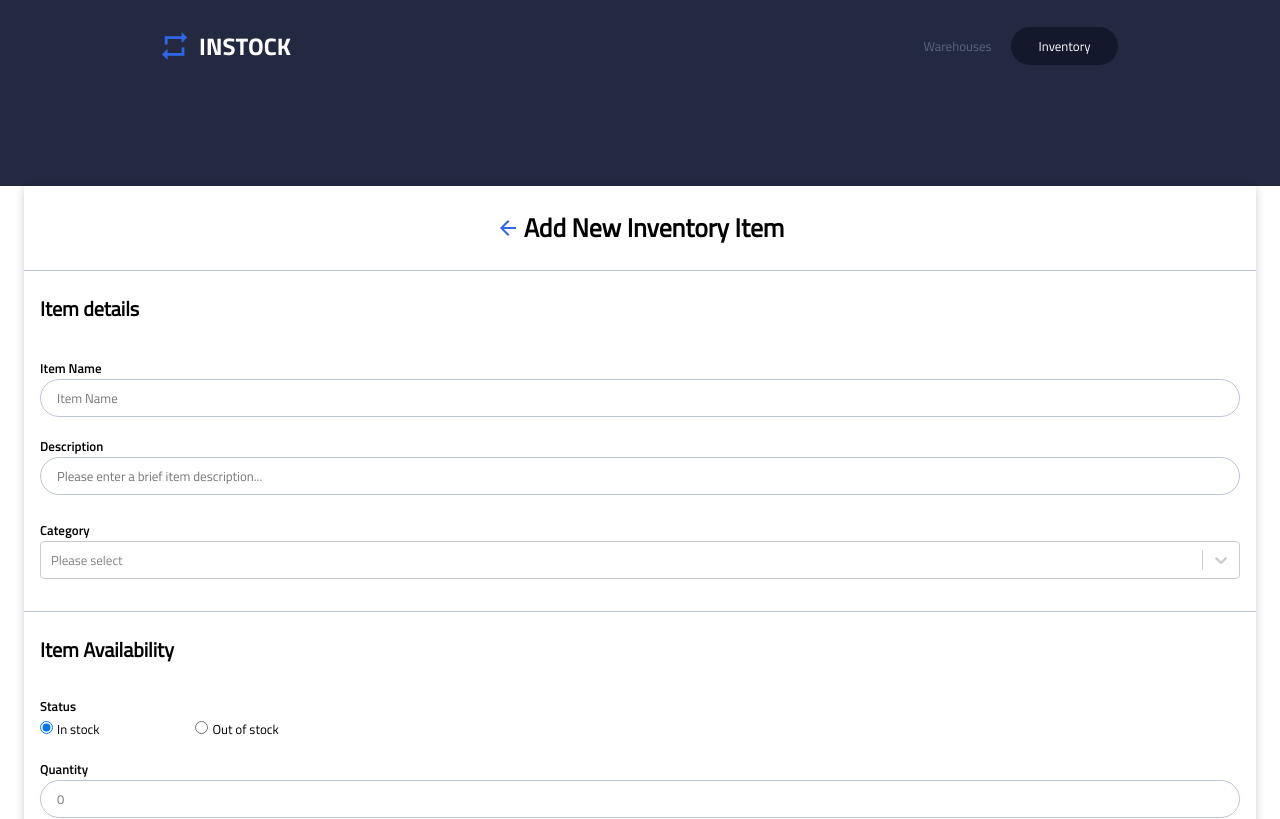
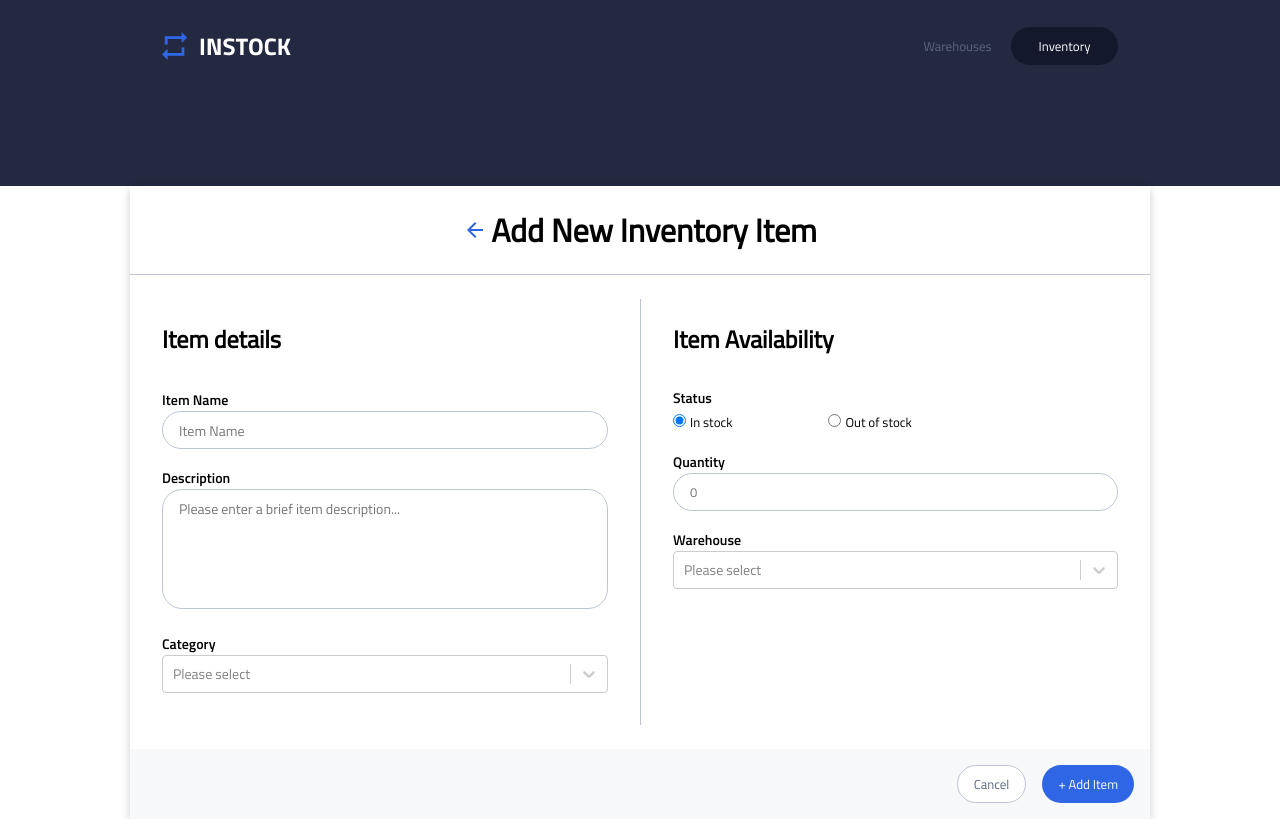
Before and after one commit to seanyang20/InStock, a React (Create React App) app in the folder client/: page /inventories/add in a window 1280 px wide. Shown: the top 819 px of the page. Built offline with nearby package versions, Linux system fonts and the light colour scheme; no server answers.

Commit message:
finish validation styling

```diff
--- a/client/src/pages/AddInventory/AddInventory.js
+++ b/client/src/pages/AddInventory/AddInventory.js
@@ -75,7 +75,6 @@ export default function AddInventory() {
     const { itemName, itemDescription, quantity } = event.target;
     const status = inStock ? "In Stock" : "Out of Stock";
     const updatedQuantity = inStock ? quantity.value : 0;
-    console.log(allWarehouseData);
 
     const itemNameIsValid = itemName.value.length > 0;
     const itemDescriptionIsValid = itemDescription.value.length > 0;
@@ -129,12 +128,15 @@ export default function AddInventory() {
         <h1 className="add-inventory__title">Add New Inventory Item</h1>
       </section>
       <form onSubmit={handleSubmit} className="add-inventory__form">
+        <div className="add-inventory__flex-container">
           <section className="add-inventory__form-section">
             <h2 className="add-inventory__subtitle">Item details</h2>
             <label className="add-inventory__label">Item Name</label>
             <input
               type="text"
-            className="add-inventory__details-name"
+              className={`add-inventory__details-name ${
+                !validation.itemName && "add-inventory__details-name--invalid"
+              }`}
               placeholder="Item Name"
               name="itemName"
             ></input>
@@ -151,7 +153,10 @@ export default function AddInventory() {
             <label className="add-inventory__label">Description</label>
             <textarea
               type="text"
-            className="add-inventory__details-description"
+              className={`add-inventory__details-description ${
+                !validation.itemName &&
+                "add-inventory__details-description--invalid"
+              }`}
               placeholder="Please enter a brief item description..."
               name="itemDescription"
             ></textarea>
@@ -205,7 +210,9 @@ export default function AddInventory() {
                   className="add-inventory__radio"
                   onClick={handleRadioFalse}
                 ></input>
-              <label className="add-inventory__radio-label">Out of stock</label>
+                <label className="add-inventory__radio-label">
+                  Out of stock
+                </label>
               </div>
             </div>
             <label
@@ -215,12 +222,11 @@ export default function AddInventory() {
             >
               Quantity
             </label>
-
             <input
               type="number"
               className={`add-inventory__quantity ${
                 !inStock && "add-inventory__quantity--hidden"
-            }`}
+              } ${!validation.quantity && "add-inventory__quantity--invalid"}`}
               placeholder="0"
               name="quantity"
             ></input>
@@ -242,7 +248,7 @@ export default function AddInventory() {
               name="warehouse"
               onChange={handleWarehouseChange}
             />
-          {!validation.quantity && (
+            {!validation.warehouseName && (
               <div className="add-inventory__input-error">
                 <img
                   src={error}
@@ -253,6 +259,7 @@ export default function AddInventory() {
               </div>
             )}
           </section>
+        </div>
         <section className="add-inventory__buttons">
           <button className="add-inventory__cancel">Cancel</button>
           <button type="submit" className="add-inventory__add-button">
--- a/client/src/pages/AddInventory/AddInventory.scss
+++ b/client/src/pages/AddInventory/AddInventory.scss
@@ -7,22 +7,51 @@
   background-color: white;
   box-shadow: 0 3px 10px rgb(0 0 0 / 0.2);
   border-radius: 2px;
+  @include mQ($breakpoint-tablet) {
+    margin: 0 2rem;
+    max-width: 63.75rem;
+  }
+  @include mQ($breakpoint-desktop) {
+    margin: 0 auto;
+  }
 
   &__header {
     display: flex;
     justify-content: center;
     padding: 1.5rem 0;
+    @include mQ($breakpoint-tablet) {
+      border-bottom: 1px solid $cloud;
+    }
   }
 
   &__title {
     font-size: 1.6rem;
     line-height: 2.25rem;
     padding-left: 0.25rem;
+    @include mQ($breakpoint-tablet) {
+      font-size: 2rem;
+      line-height: 2.5rem;
+    }
   }
 
+  &__flex-container {
+    @include mQ($breakpoint-tablet) {
+      display: flex;
+    }
+  }
   &__form-section {
     border-top: 1px solid $cloud;
     padding: 1rem;
+    @include mQ($breakpoint-tablet) {
+      width: 50%;
+      margin: 1.5rem 0;
+      padding: 1rem 2rem;
+      border-top: none;
+      &:last-of-type {
+        border-left: 1px solid $cloud;
+        border-top: none;
+      }
+    }
   }
 
   &__subtitle {
@@ -30,7 +59,12 @@
     line-height: 1.75rem;
     padding: 0.5rem 0;
     margin-bottom: 1.5rem;
+    @include mQ($breakpoint-tablet) {
+      font-size: 1.5rem;
+      line-height: 2rem;
+    }
   }
+
   &__form {
     text-align: left;
   }
@@ -39,6 +73,10 @@
     font-family: $font-semi;
     font-size: 0.813rem;
     line-height: 1.25rem;
+    @include mQ($breakpoint-tablet) {
+      font-size: 0.875rem;
+      line-height: 1.375rem;
+    }
     &--hidden {
       display: none;
     }
@@ -49,6 +87,13 @@
     font-size: 0.813rem;
     line-height: 1.25rem;
     margin-bottom: 1rem;
+    @include mQ($breakpoint-tablet) {
+      font-size: 0.875rem;
+      line-height: 1.375rem;
+    }
+    &--invalid {
+      border-color: $out-of-stock;
+    }
   }
 
   &__details-description {
@@ -59,12 +104,24 @@
     height: 120px;
     padding-top: 0.5rem;
     margin-bottom: 1rem;
+    @include mQ($breakpoint-tablet) {
+      height: 120px;
+      font-size: 0.875rem;
+      line-height: 1.375rem;
+    }
+    &--invalid {
+      border-color: $out-of-stock;
+    }
   }
 
   &__select {
     font-size: 0.813rem;
     line-height: 1.25rem;
     margin-bottom: 1rem;
+    @include mQ($breakpoint-tablet) {
+      font-size: 0.875rem;
+      line-height: 1.375rem;
+    }
   }
 
   &__radio-buttons {
@@ -98,12 +155,18 @@
     &--hidden {
       display: none;
     }
+    &--invalid {
+      border-color: $out-of-stock;
+    }
   }
 
   &__buttons {
     background-color: $background-light;
     display: flex;
     padding: 1rem;
+    @include mQ($breakpoint-tablet) {
+      justify-content: flex-end;
+    }
   }
 
   &__cancel {
@@ -117,6 +180,14 @@
     border: 1px solid $cloud;
     padding: 0 1rem;
     margin-right: 0.5rem;
+    @include mQ($breakpoint-tablet) {
+      height: 38px;
+      width: auto;
+    }
+    &:hover {
+      color: $instock-indigo;
+      border: 1px solid $instock-indigo;
+    }
   }
 
   &__add-button {
@@ -130,6 +201,13 @@
     color: white;
     padding: 0 1rem;
     margin-left: 0.5rem;
+    @include mQ($breakpoint-tablet) {
+      height: 38px;
+      width: auto;
+    }
+    &:hover {
+      background-color: $background-dark;
+    }
   }
 
   &__input-error {
```
Lines whose indentation alone changed are shown as unchanged.
